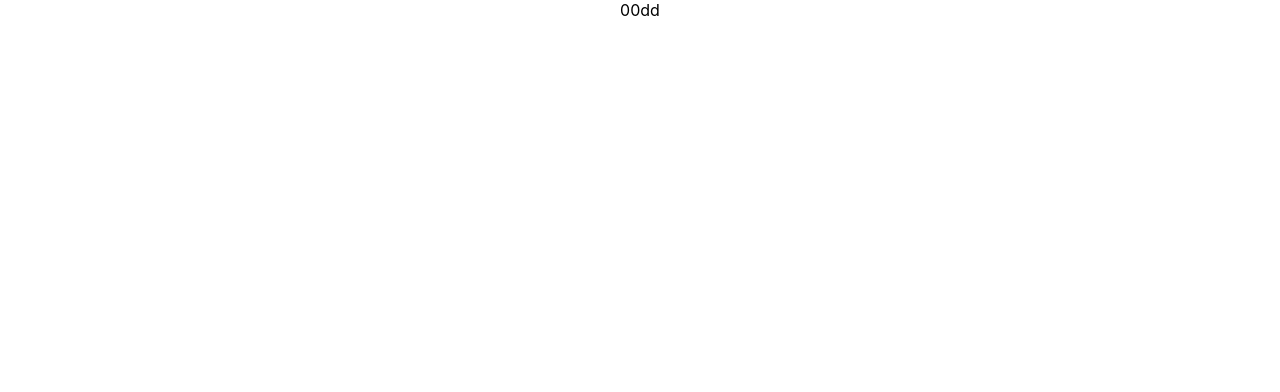
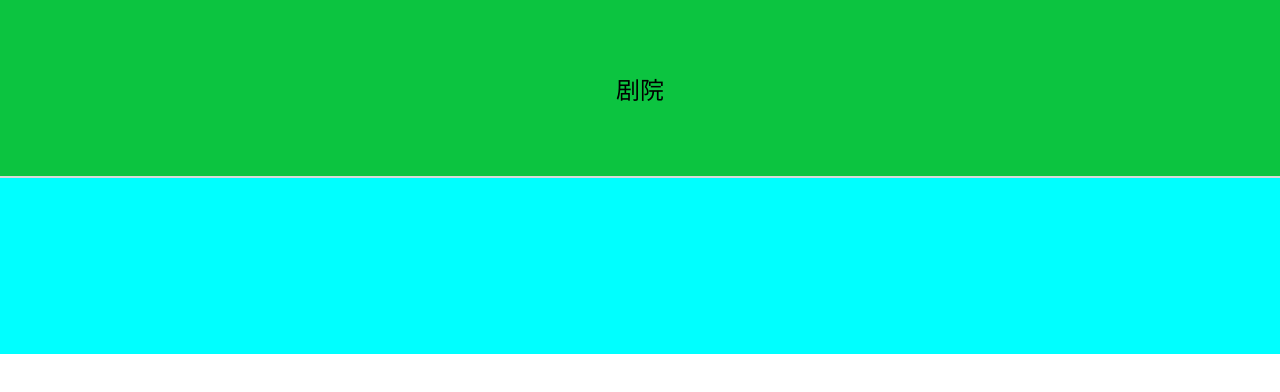
Before and after one commit to baolei1999/orange, a React (Create React App) app: page /theatre in a window 1280 px wide. Shown: the top 392 px of the page. Built offline with nearby package versions, Linux system fonts and the light colour scheme.

Commit message:
第二次上传，完成移动端那个rem的配置以及代理

```diff
--- a/package.json
+++ b/package.json
@@ -6,6 +6,9 @@
     "@testing-library/jest-dom": "^4.2.4",
     "@testing-library/react": "^9.5.0",
     "@testing-library/user-event": "^7.2.1",
+    "http-proxy-middleware": "^1.0.3",
+    "lib-flexible": "^0.3.2",
+    "postcss-px2rem": "^0.3.0",
     "react": "^16.13.1",
     "react-dom": "^16.13.1",
     "react-router-dom": "^5.1.2",
--- a/public/index.html
+++ b/public/index.html
@@ -3,7 +3,7 @@
   <head>
     <meta charset="utf-8" />
     <link rel="icon" href="%PUBLIC_URL%/favicon.ico" />
-    <meta name="viewport" content="width=device-width, initial-scale=1" />
+    <!-- <meta name="viewport" content="width=device-width, initial-scale=1" /> -->
     <meta name="theme-color" content="#000000" />
     <meta
       name="description"
--- a/src/index.js
+++ b/src/index.js
@@ -4,6 +4,7 @@ import './index.css';
 import App from './App';
 import * as serviceWorker from './serviceWorker';
 import {BrowserRouter as Router} from "react-router-dom"
+import "lib-flexible"
 ReactDOM.render(
   <React.StrictMode>
     <Router>
--- a/src/views/Theatre.jsx
+++ b/src/views/Theatre.jsx
@@ -1,10 +1,13 @@
 import React, { Component } from 'react';
 import store from "../store/index"
+import thbao from "./theatre.module.css"
 class theatre extends Component {
     render() {
         return (
-            <div>
-                00dd
+            <div className={thbao.big}>
+                <header>剧院</header>
+                <main></main>
+                <footer></footer>
             </div>
         );
     }
--- /dev/null
+++ b/src/views/theatre.module.css
@@ -0,0 +1,35 @@
+html{
+    font-size:31.25vw;
+}
+.big{
+    font-size: 0.06rem;
+    height:100%;
+    display: flex;
+    flex-direction: column;
+    justify-content: space-between;
+}
+header{
+    height:0.44rem;
+    width:100%;
+    background: #0cc440;
+    display: flex;
+    justify-content: center;
+    align-items: center;
+}
+nav{
+    height:0.35rem;
+    border-bottom: 0.005rem solid #d9d9d9;
+    background:pink;
+}
+main{
+    background:yellow;
+    width:100%;
+    flex:1;
+    height:auto;
+}
+footer{
+    height:0.44rem;
+    width:100%;
+    background:cyan;
+    border-top:0.005rem solid #d9d9d9;
+}
```
Also changed, not shown: src/setupProxy.js (added, +10 -0 lines), 工作日志.txt.
